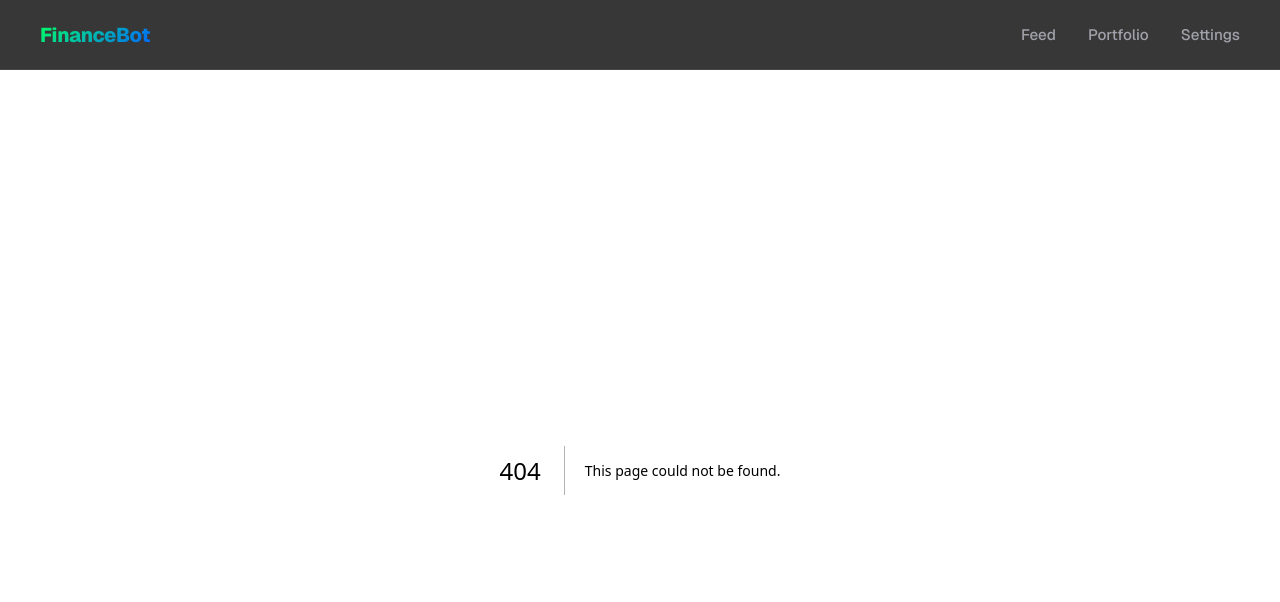
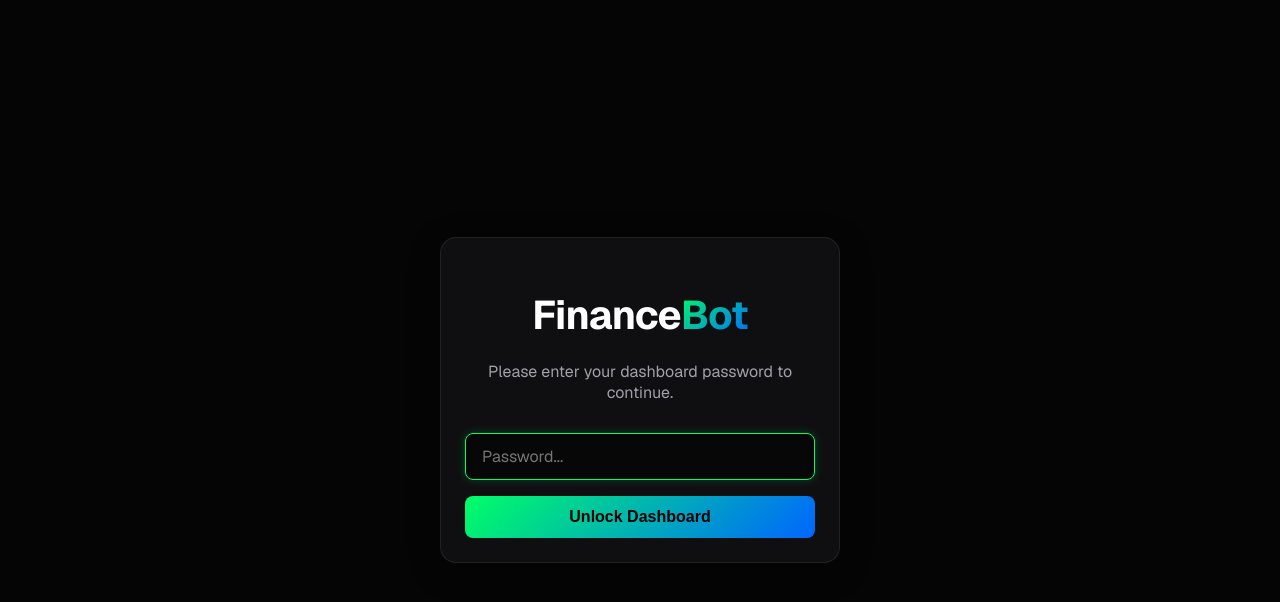
Before and after one commit to Sternpaul/financebot, a Next.js app in the folder dashboard/: page /login in a window 1280 px wide. Before the commit this address had no page. Shown: the top 602 px of the page. Built offline with nearby package versions, Linux system fonts and the light colour scheme.

Commit message:
Add password protection middleware and login screen

```diff
--- /dev/null
+++ b/dashboard/src/app/login/actions.ts
@@ -0,0 +1,43 @@
+'use server';
+
+import { cookies } from 'next/headers';
+import { redirect } from 'next/navigation';
+
+export async function authenticate(prevState: any, formData: FormData) {
+  const password = formData.get('password') as string;
+  const correctPassword = process.env.DASHBOARD_PASSWORD;
+
+  if (!correctPassword) {
+    if (password === 'admin') {
+       const cookieStore = await cookies();
+       cookieStore.set('financebot_auth', 'authenticated', {
+         httpOnly: true,
+         secure: process.env.NODE_ENV === 'production',
+         maxAge: 60 * 60 * 24 * 30, // 30 days
+         path: '/',
+       });
+       redirect('/');
+    }
+    return { error: 'DASHBOARD_PASSWORD is not set in Vercel Environment Variables.' };
+  }
+
+  if (password === correctPassword) {
+    const cookieStore = await cookies();
+    cookieStore.set('financebot_auth', 'authenticated', {
+      httpOnly: true,
+      secure: process.env.NODE_ENV === 'production',
+      maxAge: 60 * 60 * 24 * 30, // 30 days
+      path: '/',
+    });
+
+    redirect('/');
+  } else {
+    return { error: 'Incorrect password.' };
+  }
+}
+
+export async function logout() {
+  const cookieStore = await cookies();
+  cookieStore.delete('financebot_auth');
+  redirect('/login');
+}
--- /dev/null
+++ b/dashboard/src/app/login/login.module.css
@@ -0,0 +1,68 @@
+.loginContainer {
+  display: flex;
+  justify-content: center;
+  align-items: center;
+  min-height: 100vh;
+  width: 100%;
+  padding: 20px;
+}
+
+.loginBox {
+  width: 100%;
+  max-width: 400px;
+}
+
+.form {
+  display: flex;
+  flex-direction: column;
+  gap: 16px;
+}
+
+.input {
+  background: rgba(0, 0, 0, 0.5);
+  border: 1px solid var(--glass-border);
+  border-radius: 8px;
+  padding: 12px 16px;
+  color: var(--text-primary);
+  font-size: 1rem;
+  font-family: inherit;
+  outline: none;
+  transition: border-color 0.3s ease, box-shadow 0.3s ease;
+}
+
+.input:focus {
+  border-color: var(--accent-primary);
+  box-shadow: 0 0 10px rgba(0, 255, 102, 0.2);
+}
+
+.button {
+  background: linear-gradient(135deg, var(--accent-primary) 0%, var(--accent-secondary) 100%);
+  color: #000;
+  border: none;
+  border-radius: 8px;
+  padding: 12px;
+  font-size: 1rem;
+  font-weight: 700;
+  cursor: pointer;
+  transition: transform 0.2s ease, opacity 0.2s ease;
+}
+
+.button:hover:not(:disabled) {
+  transform: translateY(-2px);
+}
+
+.button:active:not(:disabled) {
+  transform: translateY(0);
+}
+
+.button:disabled {
+  opacity: 0.7;
+  cursor: not-allowed;
+}
+
+.error {
+  color: #ff3366;
+  font-size: 0.9rem;
+  text-align: center;
+  margin: 0;
+}
--- /dev/null
+++ b/dashboard/src/app/login/page.tsx
@@ -0,0 +1,42 @@
+'use client';
+
+import { useActionState } from 'react';
+import { authenticate } from './actions';
+import styles from './login.module.css';
+
+export default function LoginPage() {
+  const [state, formAction, isPending] = useActionState(authenticate, undefined);
+
+  return (
+    <main className={styles.loginContainer}>
+      <div className={`glass-panel animate-fade-in ${styles.loginBox}`}>
+        <h1 className="header-title" style={{ textAlign: 'center', marginBottom: '20px' }}>
+          Finance<span className="text-gradient">Bot</span>
+        </h1>
+
+        <p style={{ textAlign: 'center', color: 'var(--text-secondary)', marginBottom: '30px' }}>
+          Please enter your dashboard password to continue.
+        </p>
+
+        <form action={formAction} className={styles.form}>
+          <input
+            type="password"
+            name="password"
+            placeholder="Password..."
+            className={styles.input}
+            required
+            autoFocus
+          />
+
+          {state?.error && (
+            <p className={styles.error}>{state.error}</p>
+          )}
+
+          <button type="submit" className={styles.button} disabled={isPending}>
+            {isPending ? 'Unlocking...' : 'Unlock Dashboard'}
+          </button>
+        </form>
+      </div>
+    </main>
+  );
+}
--- a/dashboard/src/components/Navbar.tsx
+++ b/dashboard/src/components/Navbar.tsx
@@ -5,6 +5,10 @@ import styles from './Navbar.module.css';
 
 export default function Navbar() {
   const pathname = usePathname();
+
+  if (pathname === '/login') {
+    return null;
+  }
 
   return (
     <nav className={styles.navbar}>
```
Also changed, not shown: dashboard/src/app/settings/page.tsx (+16 -0 lines), dashboard/src/middleware.ts (added, +24 -0 lines).
